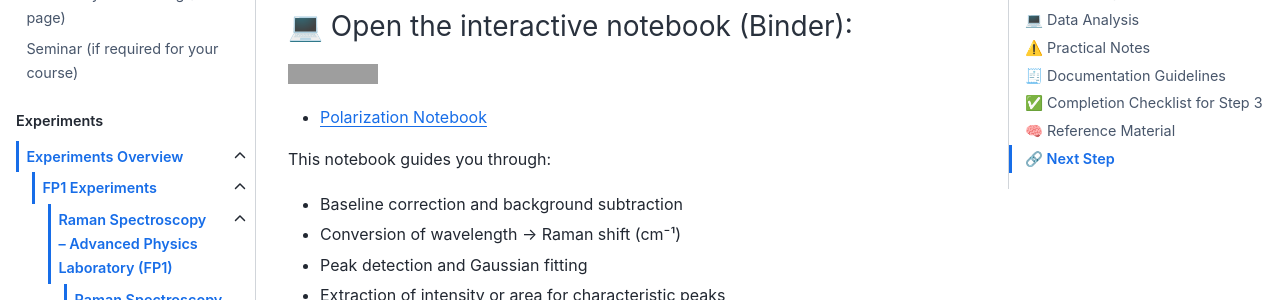
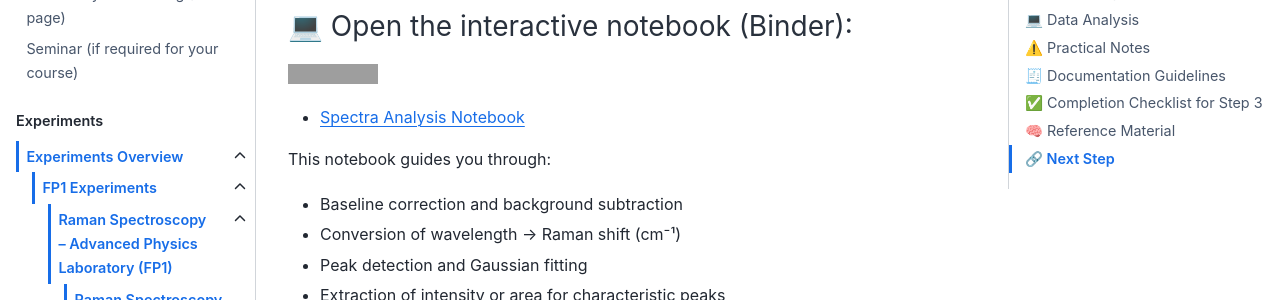
Before and after one commit to adv-labs-ufr/handbook, a Jupyter Book: the page built from experiments/fp1/raman/01_Experiment_Guide/step3_raman_measurement.md, in a window 1280 px wide and 900 px high, scrolled down 2620 px. Shown: the part 153-453 px from the top of the window. Built offline with Jupyter Book 1.0.4 settings and Sphinx 7.4.7 and the Sphinx Book theme 1.1.4, drawn with Linux system fonts in a browser that asks for light colours; pages that are not in the unit, such as notebooks, are missing from menus; grey boxes are pictures that could not be loaded.

Commit message:
Update step3_raman_measurement.md

```diff
--- a/experiments/fp1/raman/01_Experiment_Guide/step3_raman_measurement.md
+++ b/experiments/fp1/raman/01_Experiment_Guide/step3_raman_measurement.md
@@ -89,7 +89,7 @@ Pure water exhibits a broad O–H band near 3200–3400 cm⁻¹.
 ### 💻 Open the interactive notebook (Binder):
 
 [![Open in Binder](https://mybinder.org/badge_logo.svg)](https://mybinder.org/v2/gh/adv-labs-ufr/handbook/main?labpath=experiments/fp1/raman/02_Notebooks/raman_spectra_analysis.ipynb)
-- [Polarization Notebook](../02_Notebooks/raman_spectra_analysis.ipynb)
+- [Spectra Analysis Notebook](../02_Notebooks/raman_spectra_analysis.ipynb)
 
 This notebook guides you through:
 
```
